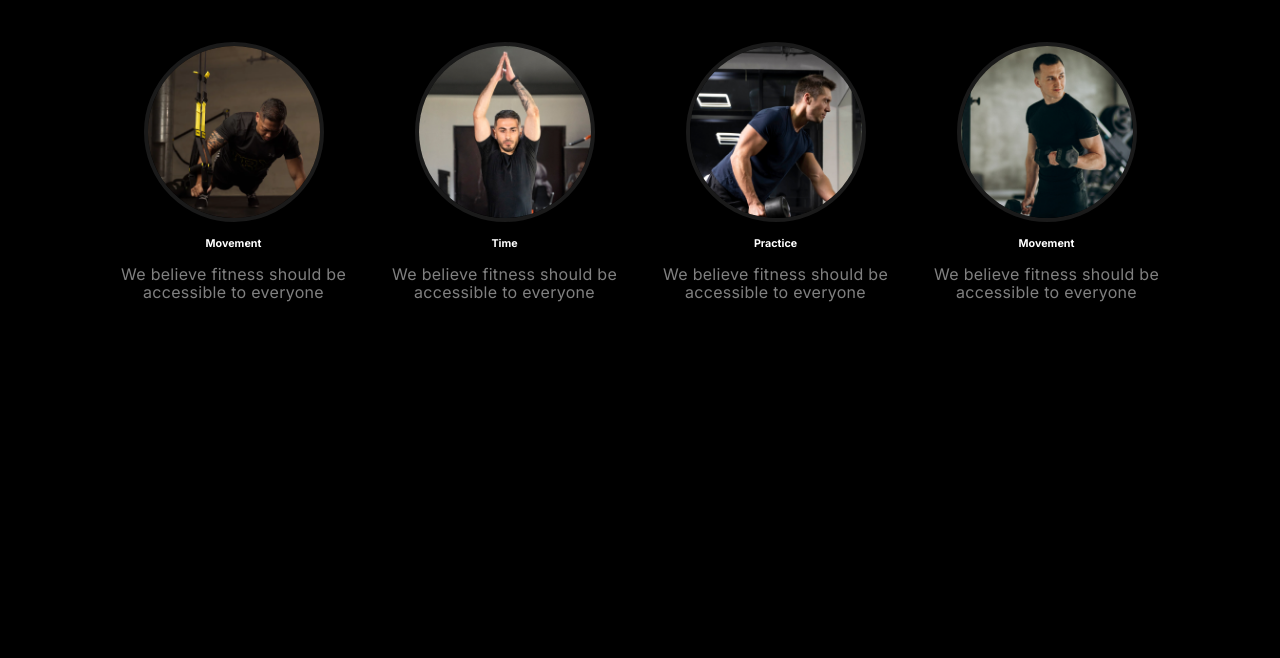
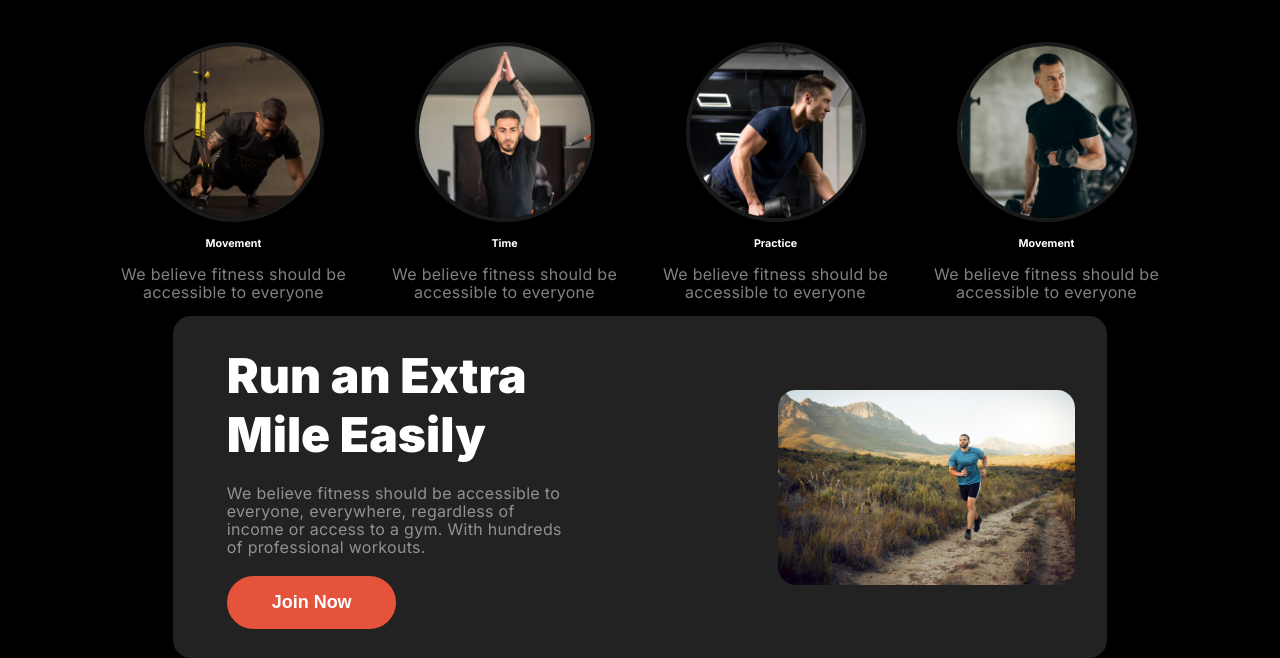
Before and after one commit to JauadAhmed/assignment-2, a plain HTML site: page index.html in a window 1280 px wide. Shown: the part 735-1393 px from the top of the page. Before the commit the page ends 1051 px from the top, so only its background shows below. Drawn offline with Linux system fonts and the light colour scheme; a web font is replaced by a local one.

Commit message:
extra mile

```diff
--- a/index.html
+++ b/index.html
@@ -103,6 +103,23 @@
 
         </section>
 
+        <section class="extra-mile">
+
+            <div class="extra-mile-con">
+                <h1>Run an Extra <br>
+                    Mile Easily</h1>
+
+                <p>
+                    We believe fitness should be accessible to everyone, everywhere, regardless of income or access to a gym. With hundreds of professional workouts.
+                </p>
+
+                <button class="btn extra">Join Now</button>
+            </div>
+
+            <img src="images/run.jpg" alt="">
+
+        </section>
+
     </main>
     <footer></footer>
 </body>
--- a/style.css
+++ b/style.css
@@ -40,6 +40,14 @@ body{
     display: flex;
     flex-direction: column;
     align-items: center;
+    justify-content: center;
+}
+
+main{
+    display: flex;
+    flex-direction: column;
+    align-items: center;
+    justify-content: center;
 }
 
 header{
@@ -157,3 +165,45 @@ a{
     border-radius: 50%;
     border: 4px solid rgba(255, 255, 255, 0.10);
 }
+
+
+
+
+/* ----------------------- extra mile -------------------- */
+
+.extra-mile{
+    width: 73%;
+    display: flex;
+
+    align-items: center;
+    justify-content: space-between;
+    border-radius: 18px;
+    background: #222;
+    padding: 30px 32px 29px 54px;
+    gap: 165px;
+
+
+}
+
+.extra-mile-con{
+    width: 40%;
+
+}
+
+.extra-mile-con h1{
+    font-size: 48px;
+    font-weight: 900;
+}
+.extra-mile-con p{
+    padding: 20px 0px;
+}
+
+.extra{
+    width: 50%;
+}
+
+.extra-mile img{
+    width: 35%;
+    height: 30%;
+    border-radius: 18px;
+}
```
